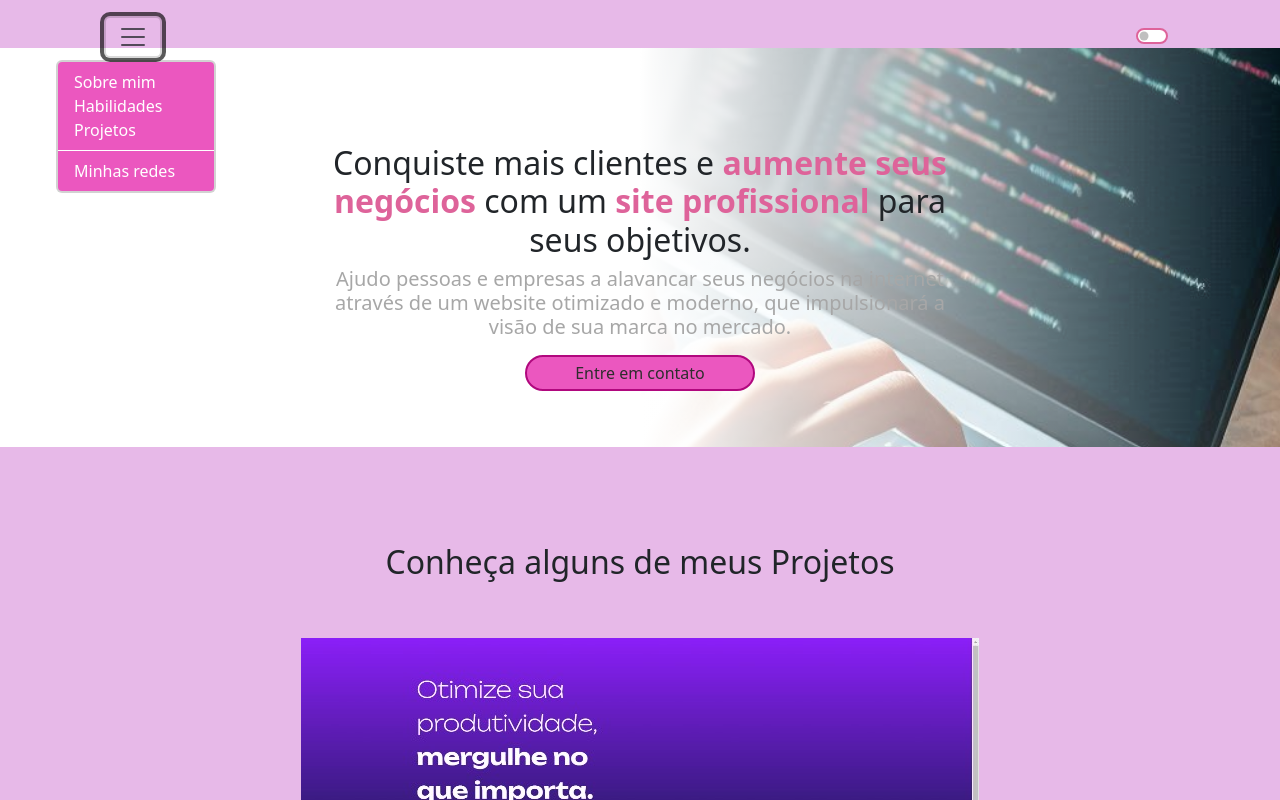
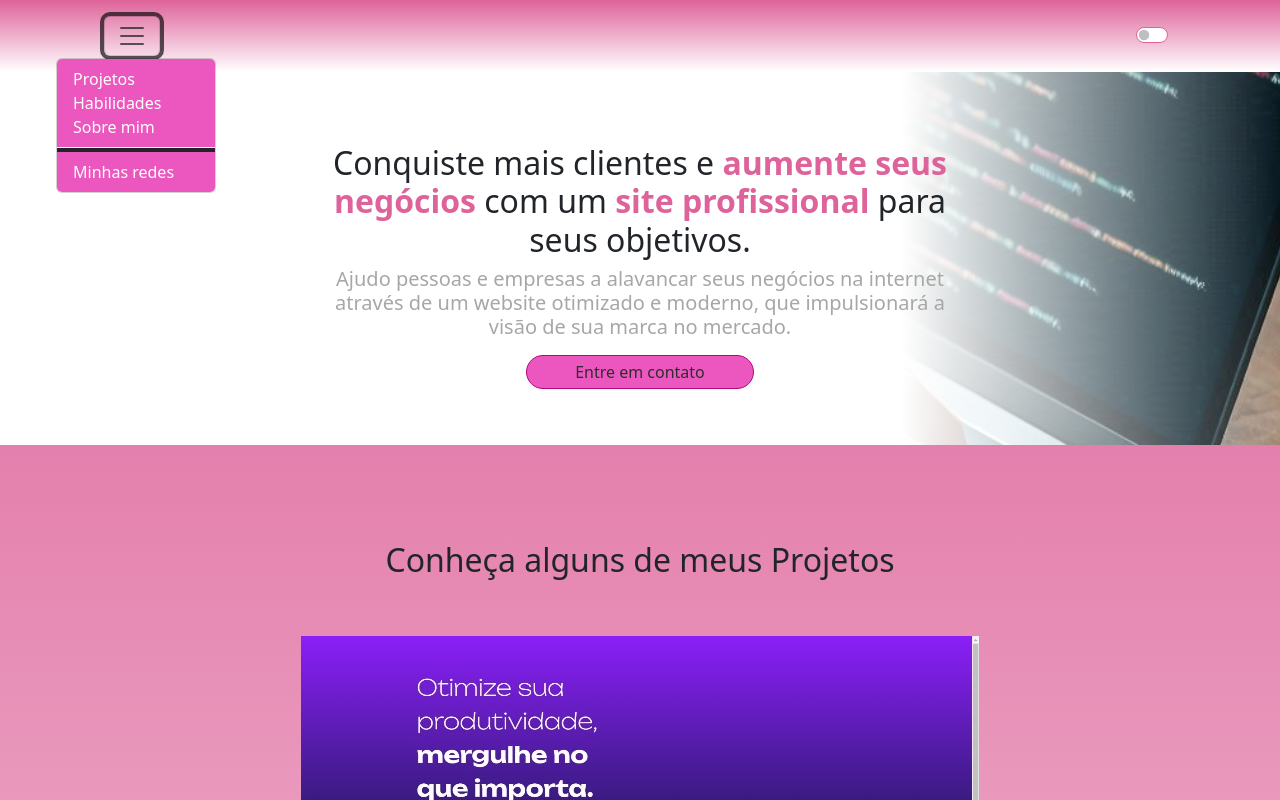
Before and after one commit to elaine-nbastos/Portf-lio, a plain HTML site: page segundaOpcao.html in a window 1280 px wide. Both pictures are taken after a click on the button 133 px from the left and 37 px from the top of the page. Shown: the top 800 px of the page. Drawn offline with nearby package versions, Linux system fonts and the light colour scheme.

Commit message:
Alterado avatar e cor de fundo da pagina

```diff
--- a/segundaOpcao.html
+++ b/segundaOpcao.html
@@ -21,9 +21,9 @@
                     aria-expanded="false">
                     <span class="navbar-toggler-icon">
                         <ul class="dropdown-menu bg-lilas">
-                            <li><a class="dropdown-item" href="#">Sobre mim</a></li>
-                            <li><a class="dropdown-item" href="#">Habilidades</a></li>
-                            <li><a class="dropdown-item" href="#">Projetos</a></li>
+                            <li><a class="dropdown-item" href="projetos" >Projetos</a></li>
+                            <li><a class="dropdown-item" href="#habilidades" >Habilidades</a></li>
+                            <li><a class="dropdown-item" href="#sobreMim" >Sobre mim</a></li>
                             <li>
                                 <hr class="dropdown-divider">
                             </li>
@@ -110,9 +110,11 @@
                     </button>
                 </div>
             </div>
+
         </section>
 
         <section id="habilidades" class="d-flex row justify-content-center my-5 m-3 ">
+            <hr>
             <h2 class="title d-flex justify-content-center fs-2 m-5">Habilidades</h2>
             <div class="row">
 
@@ -166,9 +168,11 @@
                     </div>
                 </div>
             </div>
+            <hr>
         </section>
 
         <section id="sobreMim" class="d-flex row  justify-content-center m-5 p-5">
+
             <h2 class="card-title m-5 d-flex justify-content-center align-items-center m-3">Sobre mim</h2>
             <div id="conteudo"
                 class="d-flex">
@@ -214,7 +218,7 @@
             <div
                 class="col-md-6 col-sm-12 p-md-4 w-50 d-flex justify-content-center align-items-center align-self-center text-center">
                 <img class="img-fluid object-fit-md-contain w-50 rounded-pill shadow-lg mx-5"
-                    src="./assets/Imagem do WhatsApp de 2024-03-05 à(s) 16.39.56_56efff9f.jpg"
+                    src="./assets/avatar-Elaine.png"
                     alt="Imagem de Elaine Bastos">
             </div>
             </div>
--- a/styles/stylesopcao.css
+++ b/styles/stylesopcao.css
@@ -20,14 +20,13 @@
     --fonte-secundaria: 'Montserrat', sans-serif;
     --fonte-terciaria: "Poppins", sans-serif;
 
-    --cor-btn: linear-gradient(90deg, rgba(121, 48, 190, 0.648) 100%, rgba(130, 87, 230, 0.8) .2%);
+    --cor-btn: linear-gradient(90deg, rgba(121, 48, 190, 0.648) 100%, white .2%);
 
     /*DARK MODE*/
 
-    --cor-planoDeFundo-dark: #353232;
+    --cor-planoDeFundo-dark: linear-gradient(to bottom,#212529, #989090);
 
     --cor-fonte-primaria-dark: #9c9c9c;
-
 }
 
 .strong {
@@ -37,25 +36,34 @@
 .bg-lilas {
     background-color: #eb57bf !important;
     color: white;
+}
 
+#avatar-Elaine{
+
+    background-color: #7f2982 !important;
 }
+
 
 [data-bs-theme="light"] {
 
-    --bs-body-bg: var(--cor-planoDeFundo);
-    --bs-border-width: 2px;
+    header{
+        background-image: linear-gradient(to bottom, #de639a, white );
+    }
 
+    main{
+        background-image: linear-gradient(to bottom, #de639a, white );
+    }
+
+    .form-check-input{
+        background-color: white;
+        border-color: #de639a;
+    }
 
     .bg-img {
-        background-image: linear-gradient(to left, transparent 0%, #fff 50%), url('../assets/maos-codando.jpeg');
+        background-image: linear-gradient(to left, transparent 0%, #fff 30%), url('../assets/maos-codando.jpeg');
         background-repeat: no-repeat;
         background-position: center;
         background-size: cover;
-    }
-
-    .form-check-input {
-        background-color: white;
-        border-color: #de639a;
     }
 
     .form-check-input:checked {
@@ -107,11 +115,16 @@
     .border {
         --bs-border-color: #b1087e;
     }
+
+    hr{
+        border-bottom: 4px solid #212529;
+        box-sizing: border-box;
+        width: 100%;
+
+    }
 }
 
 [data-bs-theme="dark"] {
-
-    --bs-body-bg: var(--cor-planoDeFundo-dark);
 
     .btn {
         --bs-btn-bg: #eb57bf;
@@ -129,8 +142,8 @@
         color: #a7a7a7;
     }
 
-    body {
-        color: var(--cor-fonte-padrao-dark);
+    header{
+        background-color: #2a2828;
     }
 
     .bg-img {
@@ -138,6 +151,12 @@
         background-repeat: no-repeat;
         background-position: center;
         background-size: cover;
+    }
+    hr{
+        border-bottom: 2px solid #b1087e;
+        box-sizing: border-box;
+        width: 100%;
+
     }
 
     .form-check-input:checked {
```
Also changed, not shown: assets/Imagem do WhatsApp de 2024-05-02 à(s) 14.13.22_84cbff37.jpg (added), assets/avatar-Elaine.png (added).
